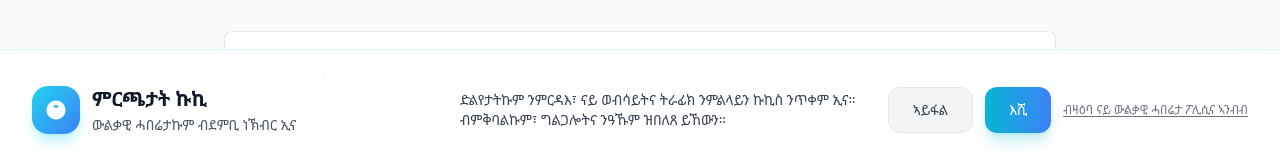
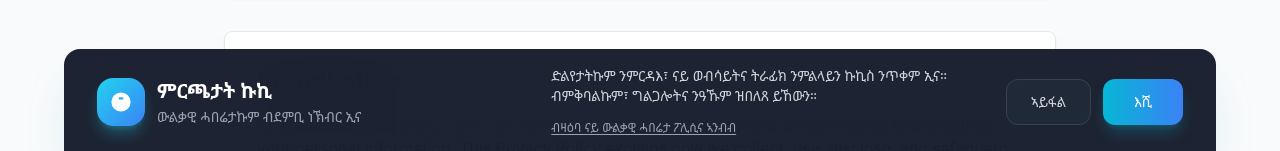
Before and after one commit to MERIYOAK/ebyet-academy, a React (Vite) app in the folder frontend/: page /privacy-policy in a window 1280 px wide. Shown: the part 631-782 px from the top of the page. Built offline with nearby package versions, Linux system fonts and the light colour scheme; no server answers.

Commit message:
added somfeature to cockie setting

```diff
--- a/frontend/src/components/CookieConsent.tsx
+++ b/frontend/src/components/CookieConsent.tsx
@@ -88,8 +88,8 @@ const CookieConsent: React.FC<CookieConsentProps> = ({ measurementId = config.GA
   if (!visible) return null;
 
   return (
-    <div className="fixed bottom-0 left-0 right-0 z-50 h-[15vh] min-h-[80px] w-full">
-      <div className="bg-white/95 dark:bg-gray-900/95 backdrop-blur-xl border-t border-cyan-200/50 dark:border-cyan-800/50 h-full shadow-2xl shadow-cyan-500/10 dark:shadow-cyan-500/20">
+    <div className="fixed bottom-0 left-0 right-0 z-50 h-[15vh] min-h-[80px] w-full flex justify-center px-4 xs:pb-4 pb-2">
+      <div className="bg-gray-900/95 backdrop-blur-xl border-t border-x border-cyan-800/50 xs:border-transparent h-full shadow-2xl shadow-cyan-500/20 w-full max-w-6xl rounded-t-2xl">
         <div className="h-full flex flex-col items-center justify-between px-2 py-2 xs:px-3 xs:py-3 sm:px-4 sm:py-4 md:px-6 md:py-4 lg:flex-row lg:px-8 lg:py-4">
           {/* Top section - Icon and Title */}
           <div className="flex items-center gap-2 xs:gap-3 mb-2 lg:mb-0 lg:flex-1">
@@ -102,51 +102,53 @@ const CookieConsent: React.FC<CookieConsentProps> = ({ measurementId = config.GA
 
             {/* Title and subtitle */}
             <div className="text-center lg:text-left">
-              <h3 className="text-gray-900 dark:text-white font-semibold text-sm xs:text-base lg:text-xl leading-tight">
+              <h3 className="text-white font-semibold text-sm xs:text-base lg:text-xl leading-tight">
                 {t('cookie.title', 'Cookie Preferences')}
               </h3>
-              <p className="text-gray-600 dark:text-gray-400 text-xs xs:text-sm mt-0.5 hidden xs:block">
+              <p className="text-gray-400 text-xs xs:text-sm mt-0.5">
                 {t('cookie.subtitle', 'We respect your privacy')}
               </p>
             </div>
           </div>
 
-          {/* Middle section - Message (hidden on very small screens) */}
-          <div className="hidden sm:block text-center lg:text-left lg:flex-1 mb-2 lg:mb-0">
-            <p className="text-gray-700 dark:text-gray-300 text-xs xs:text-sm max-w-2xl leading-tight">
+          {/* Middle section - Message and Privacy link */}
+          <div className="hidden sm:block text-center lg:text-left lg:flex-1 mb-2 lg:mb-0 px-2 lg:px-4">
+            <p className="text-gray-300 text-xs xs:text-sm leading-tight mb-2">
               {t('cookie.banner_message', 'We use cookies to enhance your experience, analyze site traffic, and personalize content.')}
             </p>
+            <button
+              onClick={(e) => {
+                e.preventDefault();
+                e.stopPropagation();
+                window.open('/privacy-policy', '_blank');
+              }}
+              className="text-xs text-gray-400 hover:text-cyan-400 transition-colors duration-200 underline underline-offset-2"
+            >
+              {t('cookie.learn_more', 'Learn more')}
+            </button>
           </div>
 
           {/* Bottom section - Actions */}
-          <div className="flex flex-col xs:flex-row items-center gap-2 xs:gap-3 w-full lg:w-auto">
+          <div className="flex flex-col xs:flex-row items-center gap-2 xs:gap-3 w-full lg:w-auto lg:flex-shrink-0">
             <div className="flex flex-row gap-2 xs:gap-3 w-full xs:w-auto">
               <button
                 onClick={() => applyConsent('false')}
-                className="flex-1 xs:flex-none px-2 py-1 xs:px-3 xs:py-2 lg:px-6 lg:py-3 rounded-lg xs:rounded-xl bg-gray-100 hover:bg-gray-200 dark:bg-gray-800 dark:hover:bg-gray-700 text-gray-700 dark:text-gray-300 font-medium text-xs xs:text-sm transition-all duration-200 border border-gray-200 dark:border-gray-700 hover:border-gray-300 dark:hover:border-gray-600 hover:shadow-md whitespace-nowrap"
+                className="flex-1 xs:flex-none px-3 py-2 xs:px-4 xs:py-2 lg:px-6 lg:py-3 rounded-lg xs:rounded-xl bg-gray-800 hover:bg-gray-700 text-gray-300 font-medium text-xs xs:text-sm transition-all duration-200 border border-gray-700 hover:border-gray-600 hover:shadow-md whitespace-nowrap min-w-[80px]"
               >
                 {t('cookie.decline', 'Decline')}
               </button>
               <button
                 onClick={() => applyConsent('true')}
-                className="flex-1 xs:flex-none px-2 py-1 xs:px-3 xs:py-2 lg:px-6 lg:py-3 rounded-lg xs:rounded-xl bg-gradient-to-r from-cyan-500 to-blue-500 hover:from-cyan-600 hover:to-blue-600 text-white font-medium text-xs xs:text-sm transition-all duration-200 shadow-lg shadow-cyan-500/25 hover:shadow-cyan-500/35 hover:scale-[1.02] active:scale-[0.98] whitespace-nowrap"
+                className="flex-1 xs:flex-none px-3 py-2 xs:px-4 xs:py-2 lg:px-6 lg:py-3 rounded-lg xs:rounded-xl bg-gradient-to-r from-cyan-500 to-blue-500 hover:from-cyan-600 hover:to-blue-600 text-white font-medium text-xs xs:text-sm transition-all duration-200 shadow-lg shadow-cyan-500/25 hover:shadow-cyan-500/35 hover:scale-[1.02] active:scale-[0.98] whitespace-nowrap min-w-[80px]"
               >
                 {t('cookie.accept', 'Accept')}
               </button>
             </div>
-
-            {/* Privacy link - hidden on very small screens */}
-            <button
-              onClick={() => window.open('/privacy-policy', '_blank')}
-              className="hidden xs:block text-xs text-gray-500 dark:text-gray-400 hover:text-cyan-600 dark:hover:text-cyan-400 transition-colors duration-200 underline underline-offset-2 whitespace-nowrap"
-            >
-              {t('cookie.learn_more', 'Learn more')}
-            </button>
           </div>
         </div>
 
         {/* Decorative top accent */}
-        <div className="h-1 bg-gradient-to-r from-cyan-400 via-blue-400 to-cyan-400"></div>
+        <div className="h-1 bg-gradient-to-r from-cyan-400 via-blue-400 to-cyan-400 xs:hidden"></div>
       </div>
     </div>
   );
```
